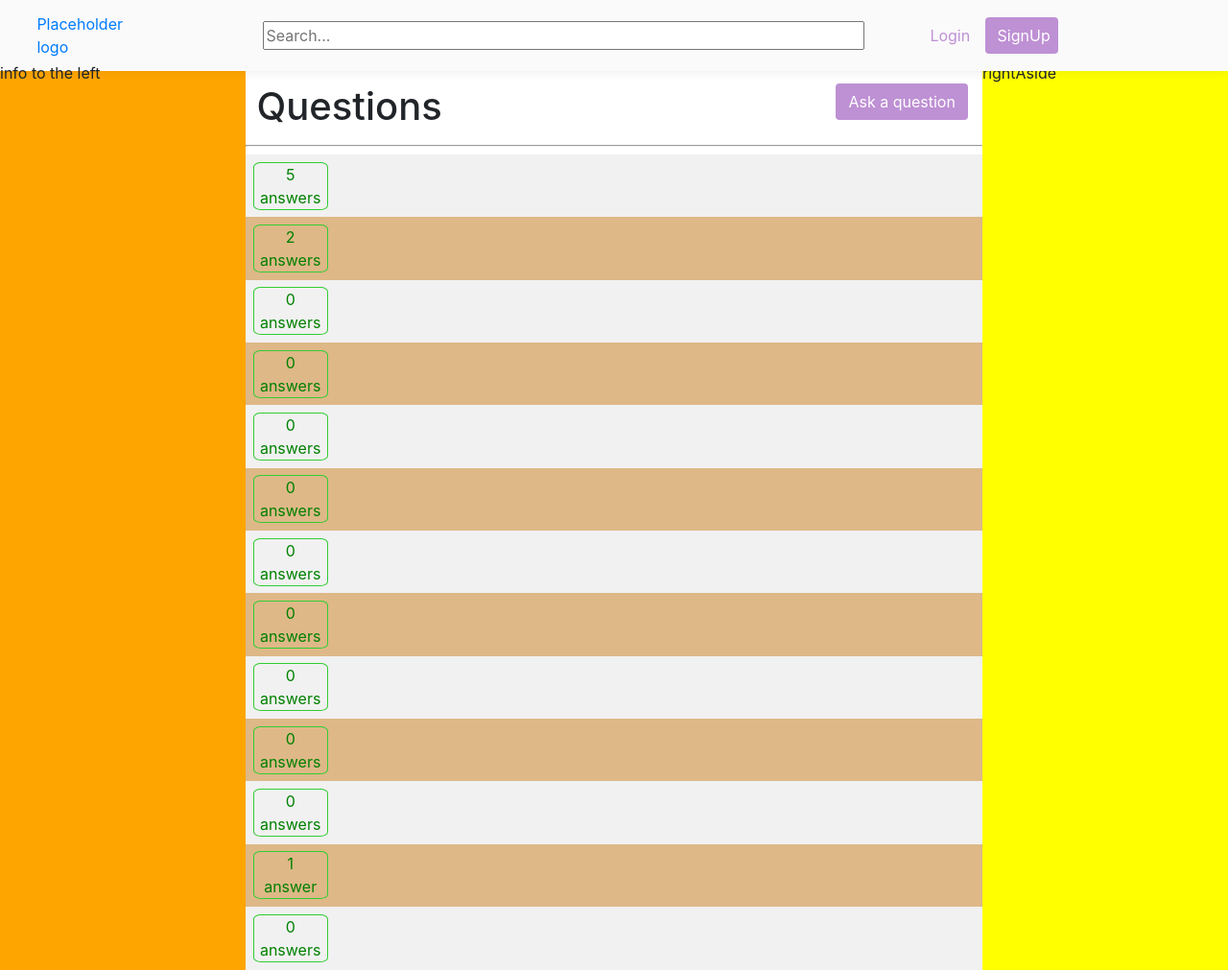
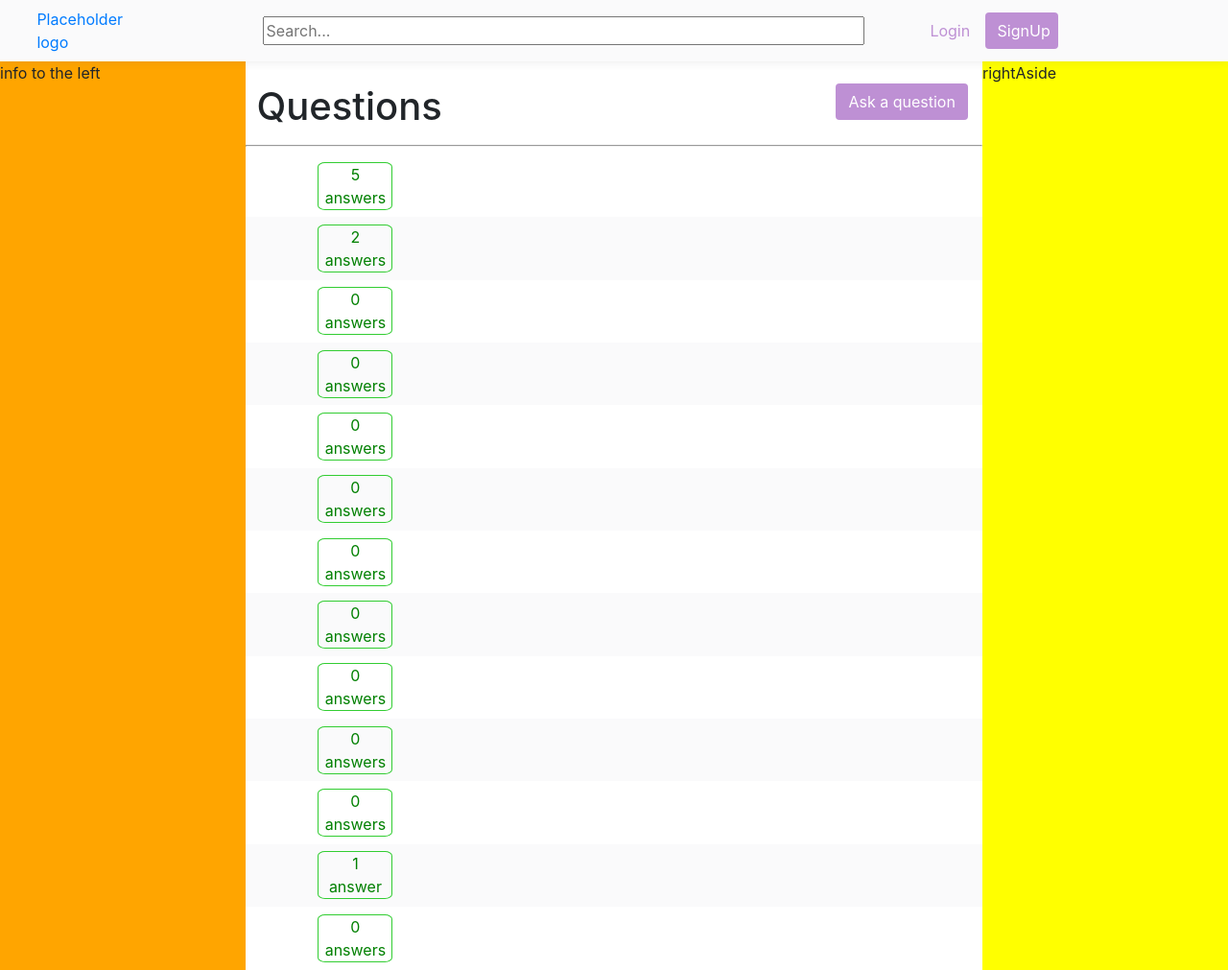
Before and after one commit to Litterial/Passion-Project, a Django app: page / in a window 1280 px wide. Shown: the whole page at 96% size. Run offline with Django 3.2, Linux system fonts and the light colour scheme; data comes from the database, SQL or seed files in the repository; some libraries are stand-ins or nearby versions.

Commit message:
alternating color scheme

```diff
--- a/passionProjectApp/static/passionProjectApp/css/base.css
+++ b/passionProjectApp/static/passionProjectApp/css/base.css
@@ -32,9 +32,8 @@ p {
     right: 0;
     width: 100vw;
     background: #fafafb;
-    /* height: 8vh; */
-    grid-template-areas: 'logo search registration';
-    grid-template-columns: repeat(3,1fr);
+     height: 8vh;
+
     padding: 1% 0;
     box-shadow: 0 1px 9px rgba(59,64,69,0.1);
 }
@@ -213,16 +212,13 @@ abbr.pointer {
     cursor: pointer;
 }
 /******************************************************index***********************************************************/
-.changeColors
-{
 
-}
 div.changeColors:nth-of-type(odd)
 {
     display: flex;
     justify-content: flex-start;
     padding: 1%;
-    background:burlywood;
+    background: #fafafb;
 }
 
 div.changeColors:nth-of-type(even)
@@ -230,7 +226,7 @@ div.changeColors:nth-of-type(even)
     display: flex;
     justify-content: flex-start;
     padding: 1%;
-    background: #f1f1f1;
+    background: white;
 }
 
 .answered
@@ -243,8 +239,17 @@ div.changeColors:nth-of-type(even)
     width:78px;
 }
 
-.questionTitle
+.questionInfo
 {
+    margin-left: 9%;
+}
+
+.questionIndex
+{
+    display: flex;
+    align-items: center;
+    padding-top: 1%;
+    margin-left: 5%;
 }
 /****************************************************Right Aside*******************************************************/
 .rightAside {
--- a/passionProjectApp/templates/passionProjectApp/index.html
+++ b/passionProjectApp/templates/passionProjectApp/index.html
@@ -11,7 +11,7 @@
 <!-- element.child_set accesses a reverse foreign key-->
 <div class="changeColors">
 
-    <div>
+    <div class="questionInfo">
         {% if x.answer_set.count == 1 %}
         <div class="answered"><div >{{x.answer_set.count}}</div> <div>answer</div></div>
         {% elif x.answer_set.count == 0 %}
```
